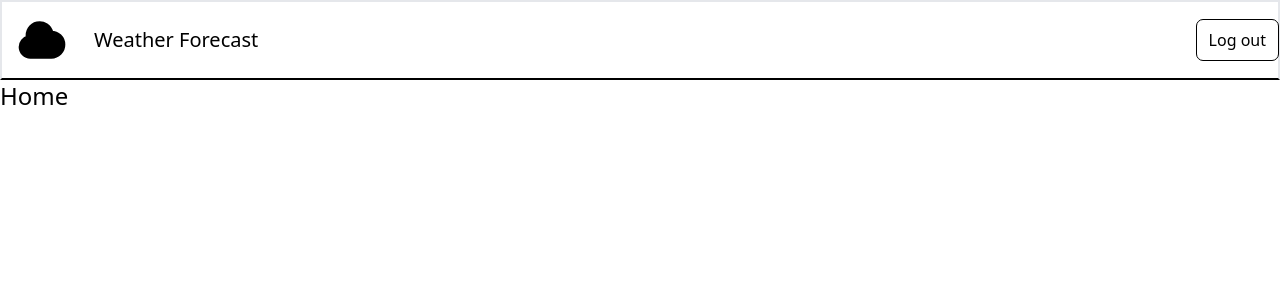
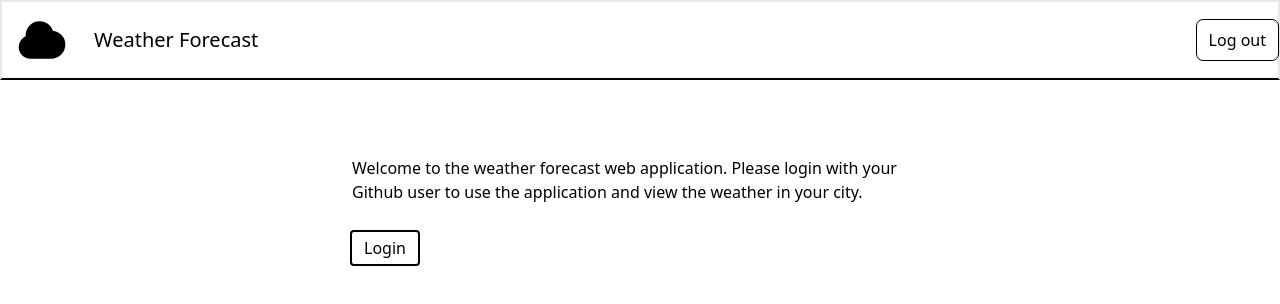
Before and after one commit to a-3140/frontend_weather, a Vue app: page / in a window 1280 px wide. Shown: the top 304 px of the page. Built offline with nearby package versions, Linux system fonts and the light colour scheme.

Commit message:
ui: Initial design of the homepage with mock data

```diff
--- a/package.json
+++ b/package.json
@@ -8,6 +8,7 @@
     "preview": "vite preview"
   },
   "dependencies": {
+    "pinia": "^2.0.14",
     "vue": "^3.2.25",
     "vue-router": "4"
   },
--- a/src/main.ts
+++ b/src/main.ts
@@ -1,5 +1,6 @@
 import '@/styles/index.css';
 
+import { createPinia } from 'pinia';
 import { createApp } from 'vue';
 
 import App from '@/App.vue';
@@ -8,4 +9,5 @@ import router from '@/router';
 const app = createApp(App);
 
 app.use(router);
+app.use(createPinia());
 app.mount("#app");
--- /dev/null
+++ b/src/modules/weather/components/LoggedIn.vue
@@ -0,0 +1,20 @@
+<script lang="ts" setup>
+const props = defineProps<{
+  userName: string;
+  userGithub: string;
+}>();
+</script>
+
+<template>
+  <div>
+    <p class="py-2">{{ userName }}</p>
+    <p class="pt-2 pb-5">{{ userGithub }}</p>
+    <div class="py-5">Search should be here</div>
+    <button
+      type="button"
+      class="px-3 py-1 hover:bg-gray-300 rounded-sm outline outline-2 outline-black"
+    >
+      Display Weather
+    </button>
+  </div>
+</template>
--- /dev/null
+++ b/src/modules/weather/components/LoggedOut.vue
@@ -0,0 +1,16 @@
+<script lang="ts" setup></script>
+
+<template>
+  <div class="container mx-auto text-left">
+    <p class="py-4">
+      Welcome to the weather forecast web application. Please login with your
+      Github user to use the application and view the weather in your city.
+    </p>
+    <button
+      type="button"
+      class="px-3 mt-3 py-1 hover:bg-gray-300 rounded-sm outline outline-2 outline-black"
+    >
+      Login
+    </button>
+  </div>
+</template>
--- /dev/null
+++ b/src/store/user.ts
@@ -0,0 +1,12 @@
+import { defineStore } from 'pinia';
+
+export const useUser = defineStore({
+  id: "user",
+  state: () => ({
+    userName: "User",
+    loaded: false,
+    userGithub: "test",
+    loading: false,
+    isUserLoggedIn: false,
+  }),
+});
--- a/src/views/Home.vue
+++ b/src/views/Home.vue
@@ -1,3 +1,28 @@
+<script setup lang="ts">
+import { useUser } from "@/store/user";
+import { storeToRefs } from "pinia";
+import LoggedIn from "@/modules/weather/components/LoggedIn.vue";
+import LoggedOut from "@/modules/weather/components/LoggedOut.vue";
+
+const { isUserLoggedIn, userName, userGithub } = storeToRefs(useUser());
+</script>
 <template>
-  <div class="text-2xl">Home</div>
+  <div
+    class="flex fullscreen-on-nav container mx-auto justify-center items-center"
+  >
+    <div class="h-5/6 container text-center mx-auto max-w-xl">
+      <LoggedIn
+        v-if="isUserLoggedIn"
+        :user-name="userName"
+        :user-github="userGithub"
+      />
+      <LoggedOut v-else />
+    </div>
+  </div>
 </template>
+
+<style scoped>
+.fullscreen-on-nav {
+  height: calc(100vh - 5rem);
+}
+</style>
```
Also changed, not shown: 1 other file (tests, documents, lock files or other folders).
